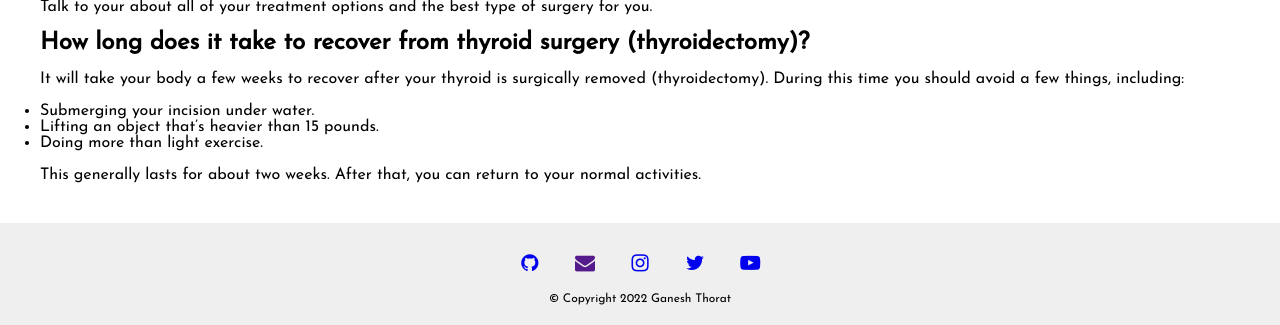
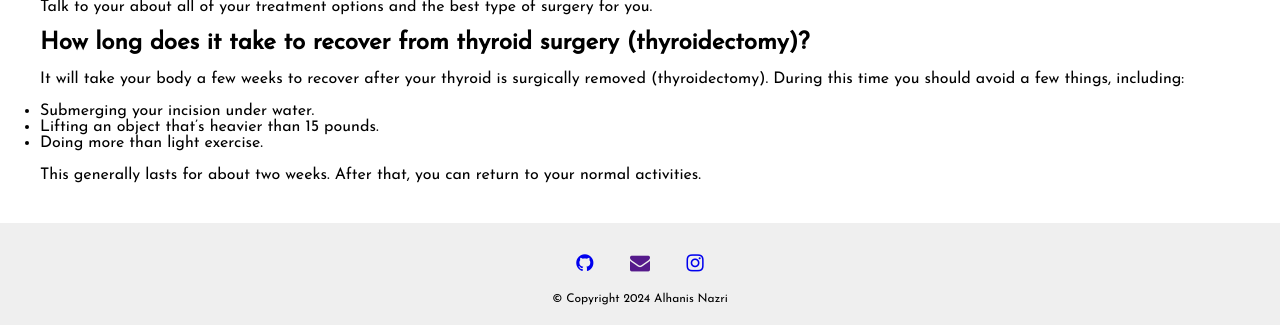
Before and after one commit to Alhns/Fyp, a Flask app: page /moreinfo in a window 1280 px wide. Shown: the part 4596-4921 px from the top of the page. Run offline with Flask 2, Linux system fonts and the light colour scheme; parts of the project's set-up code (start-up, migrations or seed data) failed here and were passed over; some libraries are stand-ins or nearby versions.

Commit message:
Update moreinfo.html

```diff
--- a/templates/moreinfo.html
+++ b/templates/moreinfo.html
@@ -24,8 +24,8 @@
                     <div id="mainListDiv" class="main_list">
                         <ul class="navlinks">
                             <li><a href="/">Home</a></li>
-                            <li><a href="https://ganeshthorat.herokuapp.com" target="_blank">Portfolio</a></li>
-                            <li><a href="mailto: thorat.ganeshscoe@gmail.com" target="_blank">Contact</a></li>
+                            <li><a href="mailto:alhanis1605@gmail.com" target="_blank">Contact</a></li>
+                            <li><a href="/dashboard">Dashboard</a></li>
                         </ul>
                     </div>
                     <span class="navTrigger">
@@ -426,12 +426,10 @@
 
     <section id="footer">
         <div class="social-links">
-            <a href="https://github.com/Ganesh-Thorat-01" target="_blank"><i class="fa fa-github"></i></a>
-            <a href="mailto:thorat.ganeshscoe@gmail.com" target="_blank"><i class="fa fa-envelope"></i></a>
-            <a href="https://www.instagram.com/ganesh_thorat__/" target="_blank"><i class="fa fa-instagram"></i></a>
-            <a href="https://twitter.com/Ganesh_Thorat_" target="_blank"><i class="fa fa-twitter"></i></a>
-            <a href="https://www.youtube.com/channel/UCXhvVTaw3a8onPxwv2TbwUw" target="_blank"><i class="fa fa-youtube-play"></i></a>
-            <p>&copy; Copyright 2022 Ganesh Thorat</p>
+            <a href="https://github.com/Alhns" target="_blank"><i class="fa fa-github"></i></a>
+            <a href="mailto:alhanis1605@gmail.com" target="_blank"><i class="fa fa-envelope"></i></a>
+            <a href="https://www.instagram.com/al.hns/" target="_blank"><i class="fa fa-instagram"></i></a>
+            <p>&copy; Copyright 2024 Alhanis Nazri</p>
         </div>
     </section>
 </body>
```
